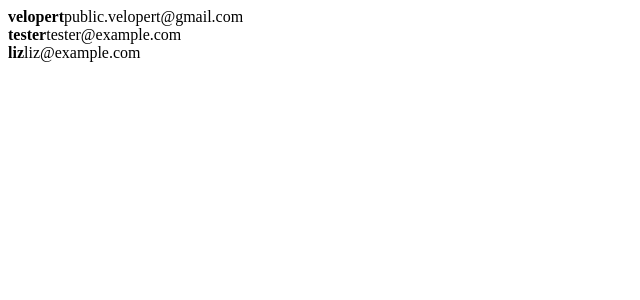
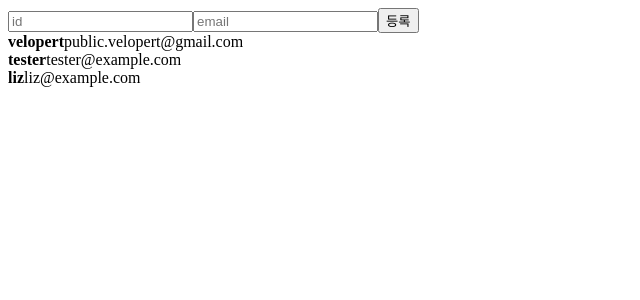
Before and after one commit to housekeepingg/reactClass, a React (Create React App) app: page / in a window 1280 px wide. Shown: the top 300 px of the page, without its empty margins (0-640 px from the left). Built offline with nearby package versions, Linux system fonts and the light colour scheme.

Commit message:
🛠modify: 배열 관리하기

```diff
--- a/src/App.js
+++ b/src/App.js
@@ -1,4 +1,4 @@
-import { ArrayReder } from './component/ArrayReder';
+import { ArrayReder } from './component/Array/ArrayReder';
 import './css/App.css';
 
 function App() {
--- a/src/component/ArrayReder.js
+++ b/src/component/Array/ArrayReder.js
@@ -1,16 +1,10 @@
-import React from "react";
+import React, { useRef } from "react";
+import { UserList } from "./UserList";
+import { CreateUser } from "./CreateUser";
 
-const User = ({ user }) => {
-    return(
-        <div>
-            <b>{user.username}</b>
-            <span>{user.email}</span>
-        </div>
-    )
-}
 
 export const ArrayReder = () => {
-    const users = [
+    const user = [
         {
           id: 1,
           username: 'velopert',
@@ -28,13 +22,16 @@ export const ArrayReder = () => {
         }
       ];
 
+
+
+    const nextId = useRef(4);
+    const onCreate = () => {
+        nextId.current += 1;
+    }
     return(
-        <div>
-            {
-                users.map(userInfo => (
-                    <User user={userInfo} key={userInfo.id} />
-                ))
-            }
-        </div>
+      <>
+        <CreateUser />
+        <UserList  users={user}/>
+      </>
     )
 }
--- /dev/null
+++ b/src/component/Array/CreateUser.js
@@ -0,0 +1,10 @@
+export const CreateUser = ({ username, useremail, onChange, onCreate }) => {
+    return(
+        <div>
+            <input name="username" onChange={onChange} value={username}  placeholder="id" />
+            <input name="useremail" onChange={onChange} value={useremail}  placeholder="email" />
+
+            <button onClick={onCreate}>등록</button>
+        </div>
+    )
+}
--- /dev/null
+++ b/src/component/Array/UserList.js
@@ -0,0 +1,20 @@
+const User = ({ user }) => {
+    return(
+        <div>
+            <b>{user.username}</b>
+            <span>{user.email}</span>
+        </div>
+    )
+}
+
+export const UserList = ({ users }) => {
+    return(
+        <div>
+            {
+                users.map(userInfo => (
+                    <User user={userInfo} key={userInfo.id} />
+                ))
+            }
+        </div>
+    )
+}
```
